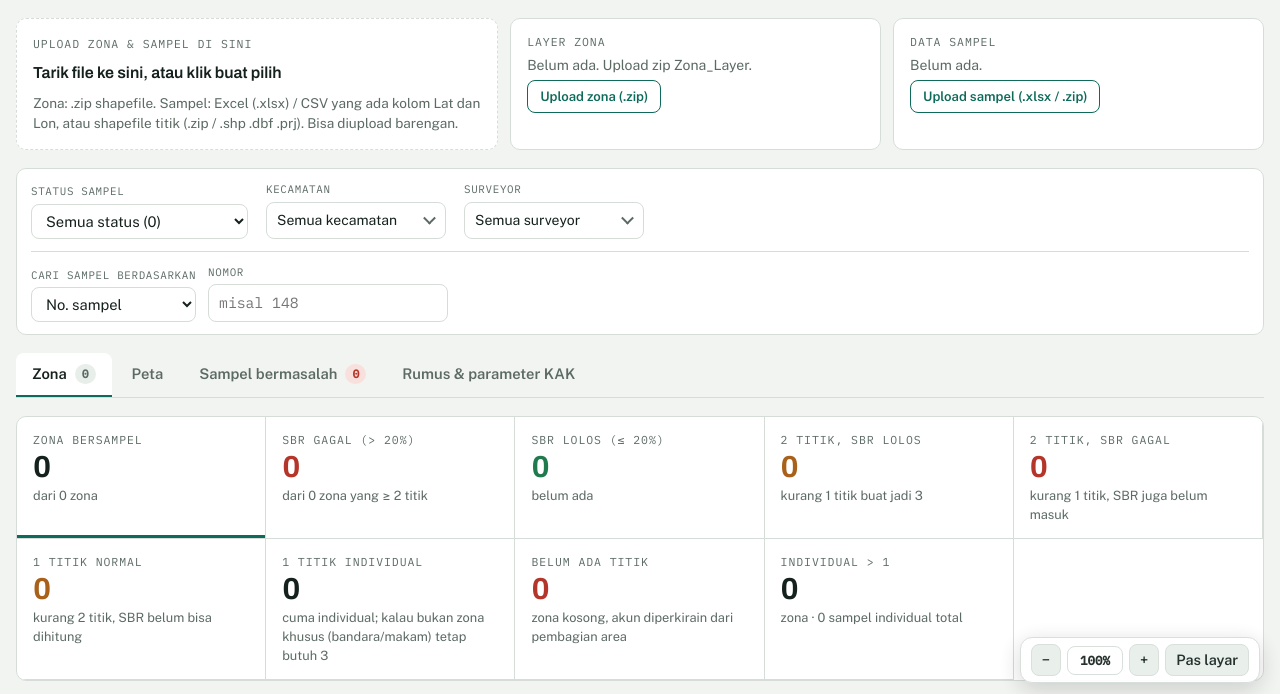
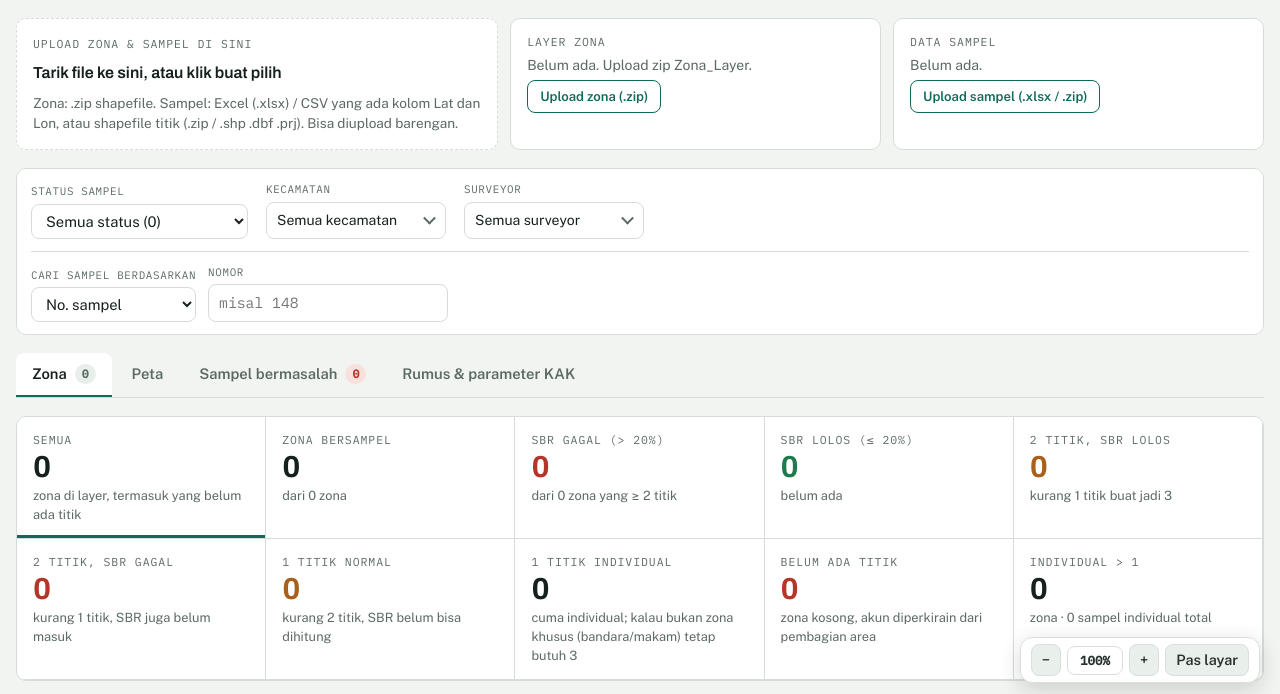
Before and after one commit to Stuxshitt/Cek-SBR-ZNT, a plain HTML site: page index.html in a window 1280 px wide. Shown: the part 103-797 px from the top of the page. Drawn offline with nearby package versions, Linux system fonts and the light colour scheme.

Commit message:
Add files via upload

```diff
--- a/index.html
+++ b/index.html
@@ -1060,7 +1060,7 @@ svg.leaflet-image-layer.leaflet-interactive path {
     <div class="toolbar">
       <div class="field"><span class="flabel">Jumlah titik di zona</span><div class="chips" id="nChips"></div></div>
       <div class="field"><label for="fStatus">Status</label><select id="fStatus">
-        <option value="all">Semua</option><option value="gagal">SBR gagal</option><option value="lolos">SBR lolos</option><option value="k2l">2 titik, SBR lolos, kurang 1</option><option value="k2g">2 titik, SBR gagal, kurang 1</option><option value="satuN">1 titik sampel normal</option><option value="satuI">1 titik individual (zona khusus)</option><option value="kosong">Belum ada titik</option><option value="indiv">Sampel individual lebih dari batas</option></select></div>
+        <option value="all">Semua</option><option value="bersampel">Zona bersampel</option><option value="gagal">SBR gagal</option><option value="lolos">SBR lolos</option><option value="k2l">2 titik, SBR lolos, kurang 1</option><option value="k2g">2 titik, SBR gagal, kurang 1</option><option value="satuN">1 titik sampel normal</option><option value="satuI">1 titik individual (zona khusus)</option><option value="kosong">Belum ada titik</option><option value="indiv">Sampel individual lebih dari batas</option></select></div>
       <div class="field"><label for="fQ">Cari NOZN / surveyor</label><input type="text" id="fQ" placeholder="misal 1376 atau Sri"></div>
       <div class="spacer"></div>
       <span class="copied" id="copied1" aria-live="polite"></span>
@@ -1816,7 +1816,8 @@ function render(){
   const tile=(key,cls,label,v,sub)=>`<button class="stat ${cls}${S.fStatus===key?" on":""}" data-f="${key}"><span class="eyebrow">${label}</span><span class="v">${v}</span><span class="s">${sub}</span></button>`;
   const dinilai=cnt.gagal+cnt.lolos;
   $("summary").innerHTML =
-    tile("all","","Zona bersampel",fmt(Z.length),filtOn()?`sesuai filter kecamatan/surveyor`:`dari ${fmt(S.zoneCount||0)} zona`)+
+    tile("all","","Semua",fmt(S.zoneCount||0),"zona di layer, termasuk yang belum ada titik")+
+    tile("bersampel","","Zona bersampel",fmt(Z.length),filtOn()?`sesuai filter kecamatan/surveyor`:`dari ${fmt(S.zoneCount||0)} zona`)+
     tile("gagal","bad",`SBR gagal (&gt; ${P.thr}%)`,fmt(cnt.gagal),`dari ${fmt(dinilai)} zona yang ≥ 2 titik`)+
     tile("lolos","ok",`SBR lolos (≤ ${P.thr}%)`,fmt(cnt.lolos),dinilai?`${pct(cnt.lolos/dinilai*100,0)} dari zona yang bisa dihitung`:"belum ada")+
     tile("k2l","warn","2 titik, SBR lolos",fmt(cc.k2l),"kurang 1 titik buat jadi 3")+
@@ -1831,7 +1832,10 @@ function render(){
   $("fStatus").value=S.fStatus;
   const q=S.fQ.trim().toLowerCase();
   const rows=Z.filter(z=>(S.fN==="all"||nBucket(z.n)===S.fN) && (S.fStatus==="all" || CAT[S.fStatus] ? (S.fStatus==="all" || CAT[S.fStatus](z)) : (S.fStatus==="kurang"? z.kurang>0 : S.fStatus==="indiv"? z.indOver : z.sbrState===S.fStatus)) && (!S.fKec||z.kec===S.fKec) && (!q || String(z.id).includes(q) || z.svs.some(s=>s.toLowerCase().includes(q))));
-  if(S.fStatus==="kosong") renderKosong(KOS.filter(k=>!q || String(k.id).includes(q) || k.akun.toLowerCase().includes(q))); else renderZones(rows);
+  const KQ=KOS.filter(k=>!q || String(k.id).includes(q) || k.akun.toLowerCase().includes(q));
+  if(S.fStatus==="kosong") renderKosong(KQ); else renderZones(rows);
+  if(S.fStatus==="all" && S.fN==="all" && !S.fKec && S.sample && KQ.length){ const tb=$("zt").querySelector("tbody");
+    if(tb){ if(!rows.length) tb.innerHTML=""; tb.insertAdjacentHTML("beforeend", KQ.map(k=>`<tr class="z s-na"><td class="zn" data-l="NOZN">${esc(k.id)}</td><td colspan="7" class="muted" data-l="">Belum ada titik · akun (perkiraan): ${esc(k.akun)}</td><td data-l=""><button class="mbtn" data-map="${esc(k.id)}">Lihat di peta</button></td></tr>`).join("")); } }
   renderProbs(R);
   if(S.tab==="peta") renderMap(R);
   renderSearch();
@@ -1839,7 +1843,7 @@ function render(){
 }
 function zoneCats(){
   const tt=z=>z.ss.filter(s=>s.ok||s.kind==="indkos");
-  return { k2l:z=>tt(z).length===2 && z.sbrState!=="gagal", k2g:z=>tt(z).length===2 && z.sbrState==="gagal",
+  return { bersampel:()=>true, k2l:z=>tt(z).length===2 && z.sbrState!=="gagal", k2g:z=>tt(z).length===2 && z.sbrState==="gagal",
     satuN:z=>{ const a=tt(z); return a.length===1 && !a[0].isInd; }, satuI:z=>{ const a=tt(z); return a.length===1 && a[0].isInd; } };
 }
 function kosongZones(R){
--- a/sw.js
+++ b/sw.js
@@ -1,6 +1,6 @@
 // Service worker Cek SBR: halaman utama ambil versi terbaru dulu (fallback ke cache kalau offline),
 // library dari CDN dan font disimpan di cache. Data upload gak pernah lewat sini.
-const VER = "cek-sbr-v8";
+const VER = "cek-sbr-v9";
 const SHELL = ["./", "./index.html", "./manifest.webmanifest", "./icon-192.png", "./icon-512.png"];
 const LIBS = [
   "https://cdnjs.cloudflare.com/ajax/libs/jszip/3.10.1/jszip.min.js",
```
